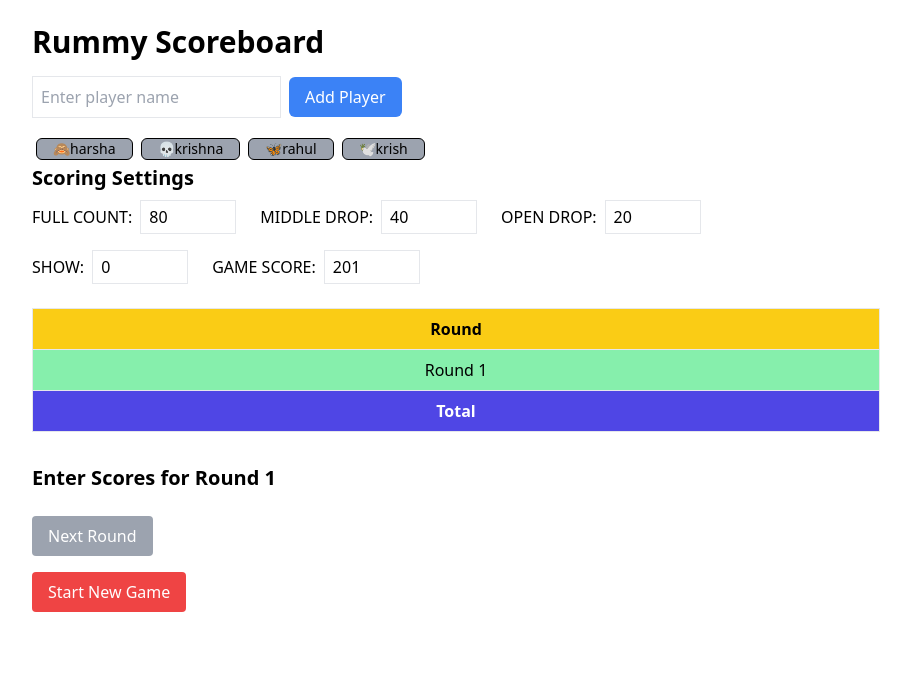
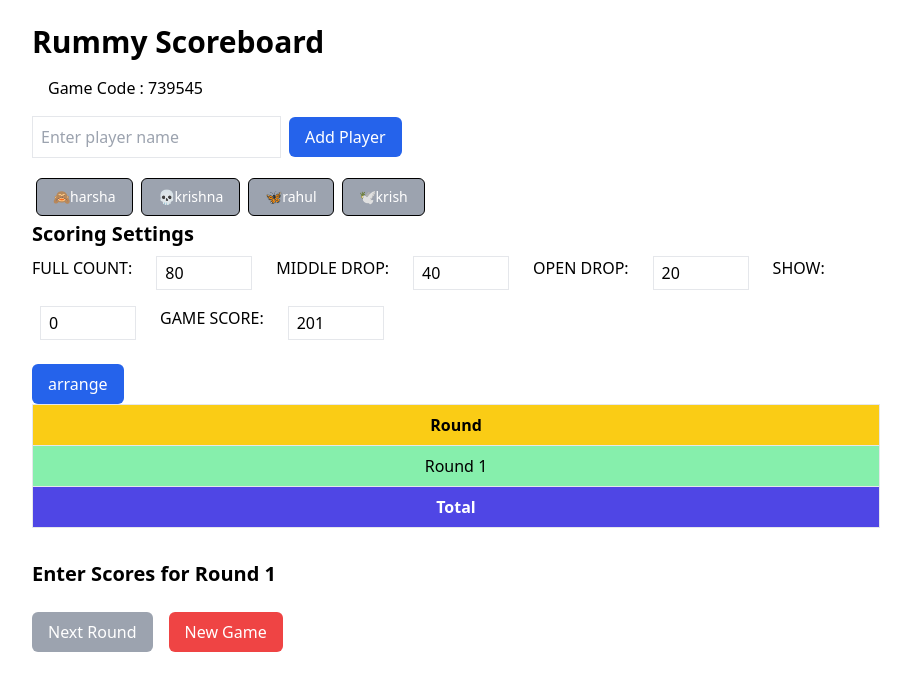
Before and after one commit to rahulnulaka/Rummy, a React (Vite) app: page / in a window 1280 px wide. Shown: the top 690 px of the page, without its empty margins (184-1095 px from the left). Built offline with nearby package versions, Linux system fonts and the light colour scheme.

Commit message:
shuffle players

```diff
--- a/src/Components/Button.tsx
+++ b/src/Components/Button.tsx
@@ -8,12 +8,12 @@ interface ButtonProps {
 
 const Button: React.FC<ButtonProps> = (props) => {
 
-    // const defaultStyles = "px-4 py-2 font-light rounded rounded-md text-white font-light bg-blue-600";
+    const defaultStyles = "px-4 py-2 font-light rounded rounded-md text-white font-light bg-blue-600";
 
     return (
         <button
         onClick={props.onClick}
-        className={props.styles}
+        className={`${defaultStyles} ${props.styles}`}
         type={props.type}
         title={props.title}
         disabled={props.disabled}
--- a/src/Pages/RummyScoreboard.tsx
+++ b/src/Pages/RummyScoreboard.tsx
@@ -14,15 +14,8 @@ export default function RummyScoreboard() {
   const [round, setRound] = useState(0);
   const [dealerId, setDealerId] = useState<number | null>(null);
   const [winner, setWinner] = useState<string | null>(null);
-  const defaultnames:Array<string>=["🙈harsha", "💀krishna", "🦋rahul", "🕊krish"];
-
-  const penalties = {
-    FULL_COUNT: "FC",
-    MIDDLE_DROP: "MD",
-    OPEN_DROP: "D",
-    SHOW: "R",
-  };
-
+  const [editingScore, setEditingScore] = useState<{ playerId: number; roundIndex: number } | null>(null);
+  const [selectedScore, setSelectedScore] = useState<number | null>(null);
   const [initialPenalties, setInitialPenalties] = useState({
                                                             FULL_COUNT: 80,
                                                             MIDDLE_DROP: 40,
@@ -31,8 +24,12 @@ export default function RummyScoreboard() {
                                                             GAME_SCORE: 201,
                                                           });
 
-  const [editingScore, setEditingScore] = useState<{ playerId: number; roundIndex: number } | null>(null);
-  const [selectedScore, setSelectedScore] = useState<number | null>(null);
+  const penalties = {
+    FULL_COUNT: "FC",
+    MIDDLE_DROP: "MD",
+    OPEN_DROP: "D",
+    SHOW: "R",
+  };
 
   useEffect(() => {
     const activePlayers = players.filter((p) => p.isActive);
@@ -45,7 +42,6 @@ export default function RummyScoreboard() {
       nextRound();
     }
   }, [players, round, winner]);
-
 
   useEffect(() => {
     const savedState = localStorage.getItem("rummyState");
@@ -87,7 +83,28 @@ export default function RummyScoreboard() {
     setPlayerName("");
   };
 
+  const gameCode = ()=>{
+    const code = Math.floor(Math.random()*1000000);
+    return code;
+  }
 
+  const arrangePlayer = () =>{
+    const set = new Set<number>();
+    const orderArray:Player[]=[];
+    while (set.size < players.length) {
+      set.add(Math.floor(Math.random() * players.length));
+    }
+    const order=Array.from(set);
+    order.map((ordernumber)=>{
+      players.map((player,index)=>{
+        if(index==ordernumber) orderArray.push(player);
+      })
+    })
+    setPlayers(orderArray);
+    setDealerId(orderArray[0].id);
+  }
+
+  const defaultnames:Array<string>=["🙈harsha", "💀krishna", "🦋rahul", "🕊krish"];
 
   const removePlayer = (id: number) => {
     setPlayers((prev) =>
@@ -179,7 +196,6 @@ export default function RummyScoreboard() {
     });
   };
 
-
   const nextRound = () => {
     eliminatePlayerIfReachedScore();
 
@@ -221,6 +237,7 @@ export default function RummyScoreboard() {
   return (
     <div className="p-6 max-w-4xl mx-auto font-sans">
       <h1 className="text-3xl font-bold mb-4">Rummy Scoreboard</h1>
+      <h2 className="m-4">Game Code : {gameCode()}</h2>
 
       <div className="mb-4">
         <input
@@ -262,10 +279,11 @@ export default function RummyScoreboard() {
       <div className="mb-6">
         <h2 className="text-xl font-semibold mb-2">Scoring Settings</h2>
         <div className="flex gap-4 flex-wrap">
-          {["FULL_COUNT", "MIDDLE_DROP", "OPEN_DROP", "SHOW", "GAME_SCORE"].map((key) => (
-            <label key={key} >
-              {key.replace("_", " ")}:
-              <input
+          {["FULL_COUNT", "MIDDLE_DROP", "OPEN_DROP", "SHOW", "GAME_SCORE"].map((key) => {
+            return(
+              <>
+                <label htmlFor={key}>{key.replace("_", " ")}: </label>
+                <input id={key}
                     disabled={round>0}
                     type="text"
                     value={(initialPenalties as any)[key]}
@@ -277,9 +295,27 @@ export default function RummyScoreboard() {
                     }
                     className="border px-2 py-1 mx-2 w-24"
                   />
-            </label>
-          ))}
+              </>
+            )
+          })}
         </div>
+      </div>
+
+      <div>
+        {players.map((player,index)=>{
+          return(
+            <Button
+              key={index}
+              styles={"m-2 py-0 px-4 text-black text-sm font-medium bg-gray-400 border border-black rounded rounded-md"}
+              title={player.name}
+              disabled
+            />
+          )
+        })}
+        <Button
+          title="arrange"
+          onClick={arrangePlayer}
+        />
       </div>
 
       <table className="w-full border-collapse border mb-8 text-center">
@@ -346,12 +382,12 @@ export default function RummyScoreboard() {
         <h2 className="text-xl font-semibold mb-2">Enter Scores for Round {round + 1}</h2>
           {players.filter((p) => p.isActive).map((player) => (
               <div key={player.id} className="mb-2 flex gap-2 items-center">
+                <button hidden={round>0} onClick={() => deletePlayer(player.id)} className="bg-green-400 px-3 py-1 rounded">Delete</button>
                 <span className="w-32 font-medium">{player.name}</span>
                 <button onClick={() => addScore(player.id, "FULL_COUNT")} className="bg-red-400 text-white px-3 py-1 rounded">Full</button>
                 <button onClick={() => addScore(player.id, "MIDDLE_DROP")} className="bg-orange-400 px-3 py-1 rounded">Middle</button>
                 <button onClick={() => addScore(player.id, "OPEN_DROP")} className="bg-yellow-400 px-3 py-1 rounded">Open</button>
                 <button onClick={() => addScore(player.id, "SHOW")} className="bg-green-400 px-3 py-1 rounded">Show</button>
-            <button hidden={round>0} onClick={() => deletePlayer(player.id)} className="bg-green-400 px-3 py-1 rounded">Delete</button>
               </div>
             ))}
             {winner && (
@@ -359,16 +395,21 @@ export default function RummyScoreboard() {
                 🎉 Winner: {winner} 🎉
               </div>
             )}
-
+        </div>
+      <div>
         <Button
         onClick={nextRound}
         title={"Next Round"}
         styles={"mt-4 bg-blue-700 text-white px-4 py-2 rounded disabled:bg-gray-400"}
         disabled={(round==0) || !!winner}
         />
+
+        <Button
+        title={"New Game" }
+        onClick={startNewGame}
+        styles={"m-4 bg-red-500 text-white px-4 py-2 rounded"}
+        />
       </div>
-
-      <button onClick={startNewGame} className="mt-4 bg-red-500 text-white px-4 py-2 rounded">Start New Game</button>
     </div>
   );
 }
```
Lines whose indentation alone changed are shown as unchanged.
